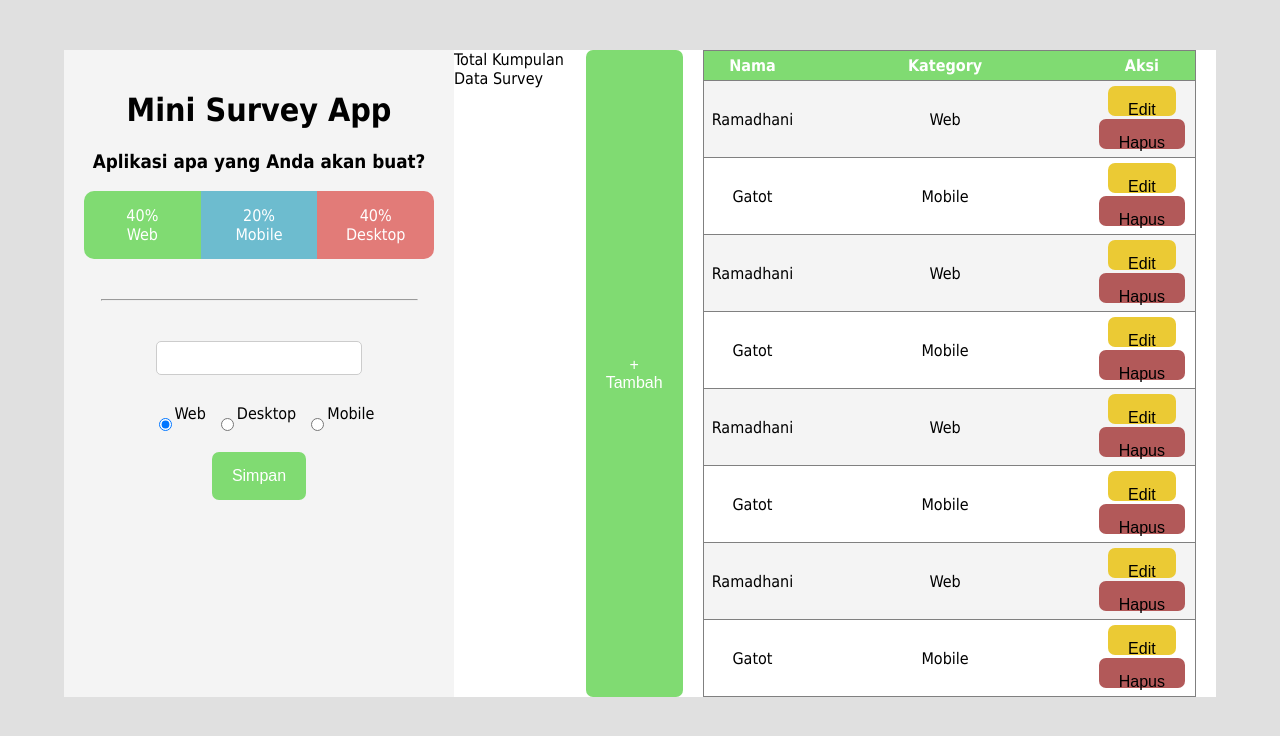
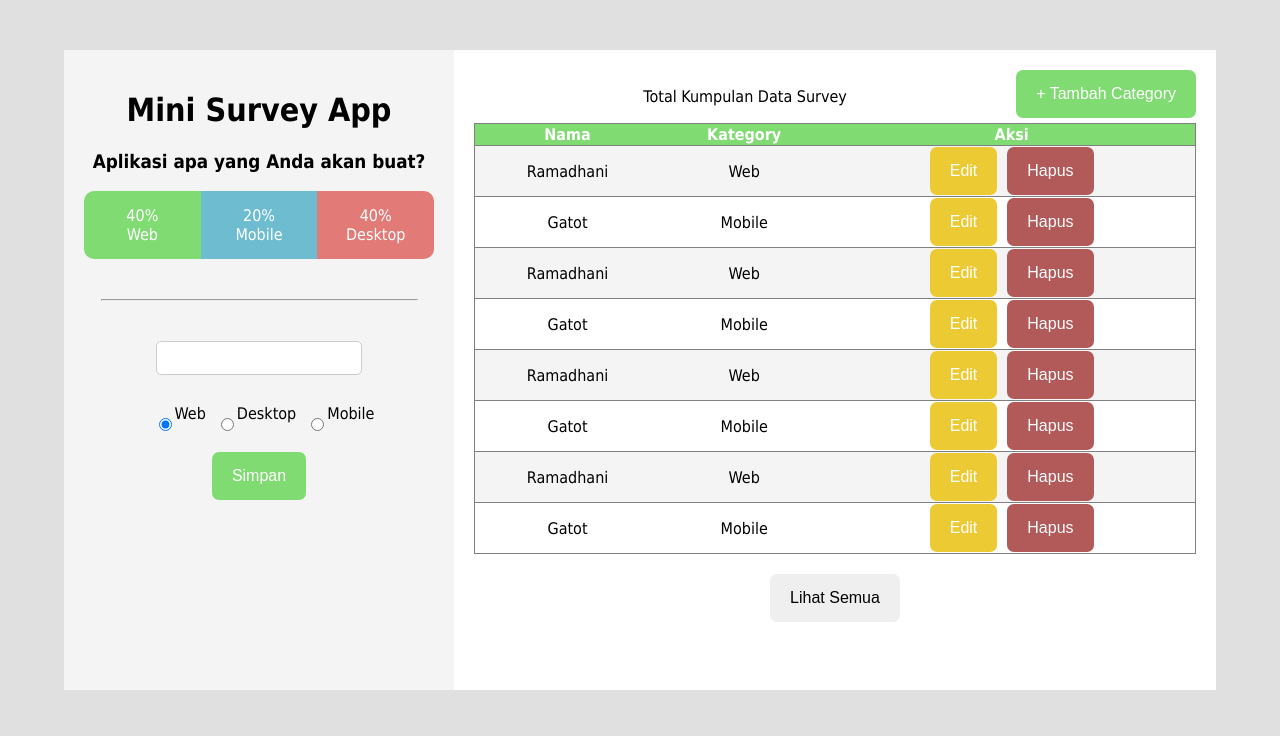
Before and after one commit to rdsarjito/mini, a plain HTML site: page index.html in a window 1280 px wide. Drawn offline with Linux system fonts and the light colour scheme.

Commit message:
udah jadi

```diff
--- a/index.html
+++ b/index.html
@@ -99,12 +99,27 @@
     button.green {
 			background-color: #80DB72;
       color: white;
+      margin-bottom: 5px;
     }
-
+		button.yellow{
+      background-color: #EBCA34;
+      color: white;
+      display: inline;
+      margin-right: 5px;
+    }
+    button.red{
+      background-color: #B25959;
+      color: white;
+      display: inline;
+      margin-left: 5px;
+    }
+    .abu{
+      display: flex;
+      justify-content: center
+    }
 		/* content */
 		.content{
-			display: flex;
-			justify-content: flex-end;
+      padding: 20px;
 		}
 		.header-judul{
 			margin: 40px 180px 0 0;
@@ -122,28 +137,23 @@
 			background-color: #80DB72;
 			color: white;
 		}
-		th, td {
-			padding: 5px;
-		}
     .button-center {
       margin: 0 auto;
       display: block;
     }
-		.button-edit{
-			margin: 0 5px 0 5px;
-			width: auto;
-			height: 30px;
-			background-color: #EBCA34;
-		}
-		.button-hapus{
-			margin: 0 5px 0 5px;
-			width: auto;
-			height: 30px;
-			background-color: #B25959;
-		}
 		tr:nth-child(even) {
 			background-color: #F4F4F4;
 		}
+    .judul-tabel{
+      display: flex;
+      justify-content: space-between;
+      align-items: center;
+    }
+    .abu{
+      display: flex;
+      justify-content: center;
+      margin-top: 20px;
+    }
 	</style>
 </head>
 <body>
@@ -181,99 +191,66 @@
       <button class="green button-center">Simpan</button>
 		</div>
 		<div class="content">
-      <caption style="margin: 20px 0 10px 250px;">Total Kumpulan Data Survey <button class="green">+ Tambah</button></caption>
-			<table style="width: 100%; margin: 0 20px 0 20px;">
+      <div class="judul-tabel">
+        <div></div>
+        <caption style="margin: 20px 0 10px 250px;">Total Kumpulan Data Survey</caption>
+        <button class="green">+ Tambah Category</button>
+      </div>
+
+			<table style="width: 100%;">
 				<tr>
-					<th style="width: 20%">Nama</th>
-					<th style="width: 60%">Kategory</th>
+					<th>Nama</th>
+					<th>Kategory</th>
 					<th>Aksi</th>
 				</tr>
 				<tr>
 					<td>Ramadhani</td>
 					<td>Web</td>
-					<td><button class="button-edit">Edit</button><button class="button-hapus">Hapus</button></td>
+					<td><button class="yellow button-center">Edit</button><button class="red button-center">Hapus</button></td>
 				</tr>
 				<tr>
 					<td>Gatot</td>
 					<td>Mobile</td>
-					<td><button class="button-edit">Edit</button><button class="button-hapus">Hapus</button></td>
+					<td><button class="yellow button-center">Edit</button><button class="red button-center">Hapus</button></td>
 				</tr>
 				<tr>
 					<td>Ramadhani</td>
 					<td>Web</td>
-					<td><button class="button-edit">Edit</button><button class="button-hapus">Hapus</button></td>
+					<td><button class="yellow button-center">Edit</button><button class="red button-center">Hapus</button></td>
 				</tr>
 				<tr>
 					<td>Gatot</td>
 					<td>Mobile</td>
-					<td><button class="button-edit">Edit</button><button class="button-hapus">Hapus</button></td>
+					<td><button class="yellow button-center">Edit</button><button class="red button-center">Hapus</button></td>
 				</tr>
 				<tr>
 					<td>Ramadhani</td>
 					<td>Web</td>
-					<td><button class="button-edit">Edit</button><button class="button-hapus">Hapus</button></td>
+					<td><button class="yellow button-center">Edit</button><button class="red button-center">Hapus</button></td>
 				</tr>
 				<tr>
 					<td>Gatot</td>
 					<td>Mobile</td>
-					<td><button class="button-edit">Edit</button><button class="button-hapus">Hapus</button></td>
+					<td><button class="yellow button-center">Edit</button><button class="red button-center">Hapus</button></td>
 				</tr>
 				<tr>
 					<td>Ramadhani</td>
 					<td>Web</td>
-					<td><button class="button-edit">Edit</button><button class="button-hapus">Hapus</button></td>
+					<td><button class="yellow button-center">Edit</button><button class="red button-center">Hapus</button></td>
 				</tr>
 				<tr>
 					<td>Gatot</td>
 					<td>Mobile</td>
-					<td><button class="button-edit">Edit</button><button class="button-hapus">Hapus</button></td>
+					<td><button class="yellow button-center">Edit</button><button class="red button-center">Hapus</button></td>
 				</tr>
-			</table>
+      </table>
+      <div class="abu">
+        <div></div>
+        <button>Lihat Semua</button>
+        <div></div>
+      </div>
+
 		</div>
 	</div>
 </body>
 </html>
-
-
-
-<!-- Dhani's Code -->
-
-<!-- <!DOCTYPE html>
-<html>
-	<head>
-		<title>Mini Survey</title>
-		<style type="text/css">
-			h1 h2{
-				position: center;
-				font-family: arial;
-			}
-			.box-peminat{
-				display: inline;
-			}
-
-		</style>
-	</head>
-	<body>
-		<h1>Mini Survey App</h1>
-		<h2>Aplikasi apa yang akan Anda buat</h2>
-		<section>
-			<nav>
-				<div class="box-peminat">
-					<a href="" style="background-color: green;">40%</a>
-					<a href="" style="background-color: blue;">20%</a>
-					<a href="" style="background-color: red;">40%</a>
-				</div>
-				<br>
-				<input type="input" name="input">
-				<br>
-				<button>Simpan</button>
-				<div>
-
-				</div>
-				<div>
-					Total Kumpulan Data Survey
-				</div>
-			</nav>
-		</section>
-	</body>
-</html> -->
```
